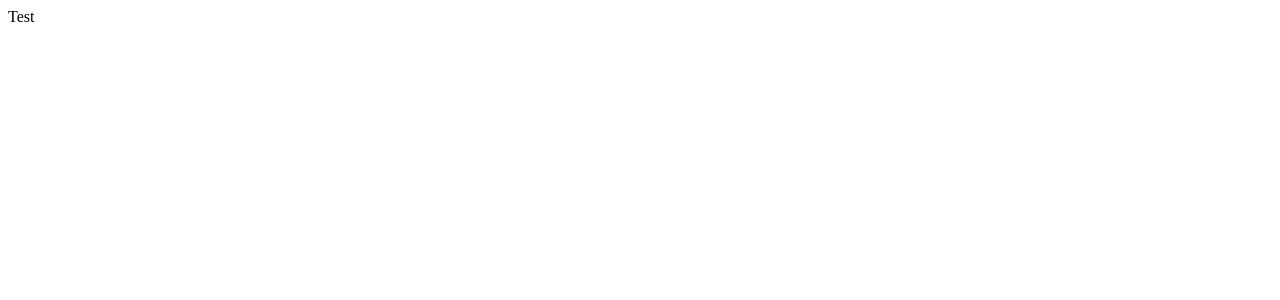
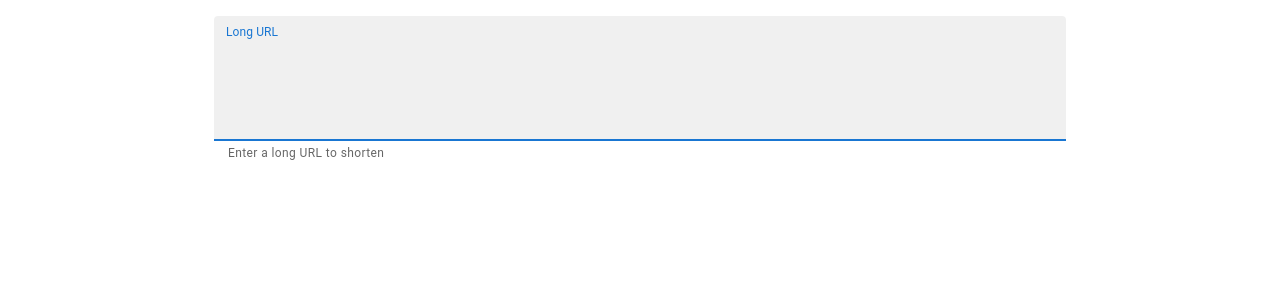
Before and after one commit to faizanbardai/su, a React (Create React App) app: page / in a window 1280 px wide. Shown: the top 300 px of the page. Built offline with nearby package versions, Linux system fonts and the light colour scheme.

Commit message:
long url input

```diff
--- a/package.json
+++ b/package.json
@@ -3,6 +3,9 @@
   "version": "0.1.0",
   "private": true,
   "dependencies": {
+    "@emotion/react": "^11.11.1",
+    "@emotion/styled": "^11.11.0",
+    "@mui/material": "^5.14.3",
     "@testing-library/jest-dom": "^5.17.0",
     "@testing-library/react": "^13.4.0",
     "@testing-library/user-event": "^13.5.0",
@@ -12,6 +15,7 @@
     "@types/react-dom": "^18.2.7",
     "react": "^18.2.0",
     "react-dom": "^18.2.0",
+    "react-query": "^3.39.3",
     "react-scripts": "5.0.1",
     "typescript": "^4.9.5",
     "web-vitals": "^2.1.4"
--- a/src/App.tsx
+++ b/src/App.tsx
@@ -1,5 +1,24 @@
+import { TextField } from "@mui/material";
+import { Container } from "@mui/material";
+
 function App() {
-  return <div>Test</div>;
+  return (
+    <Container maxWidth="md">
+      <TextField
+        fullWidth
+        id="long-url"
+        label="Long URL"
+        multiline
+        maxRows={4}
+        minRows={4}
+        autoFocus
+        helperText="Enter a long URL to shorten"
+        margin="dense"
+        placeholder="https://www.example.com/very-long-url"
+        variant="filled"
+      />
+    </Container>
+  );
 }
 
 export default App;
```
Also changed, not shown: 1 other file (tests, documents, lock files or other folders).
